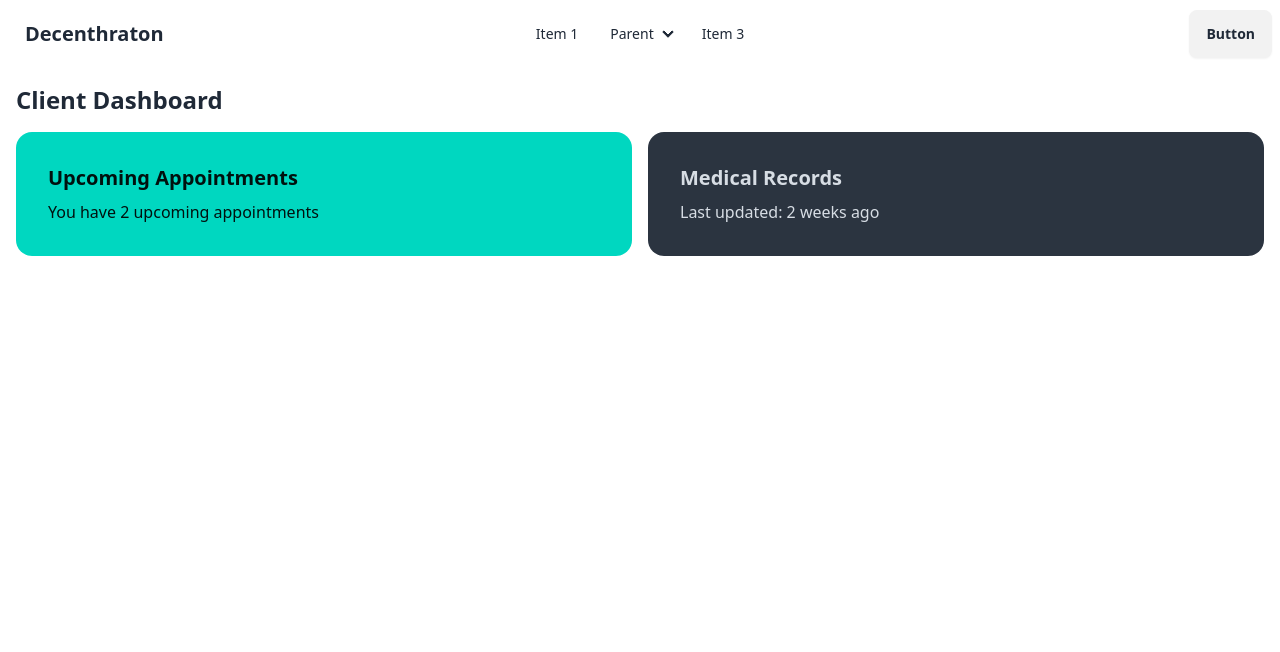
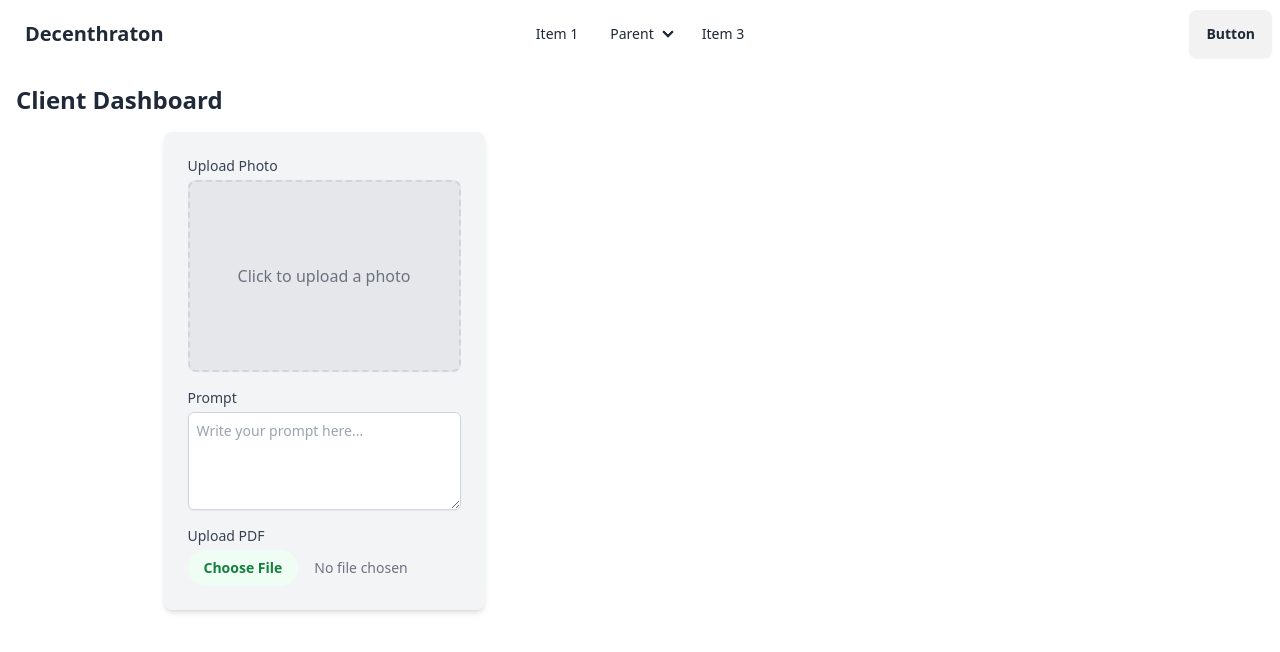
Before and after one commit to slackerkids/aitrack, a Next.js app: page /client in a window 1280 px wide. Shown: the top 652 px of the page. Built offline with nearby package versions, Linux system fonts and the light colour scheme.

Commit message:
Dashboard change

```diff
--- a/app/client/page.tsx
+++ b/app/(dashboard)/client/page.tsx
@@ -1,11 +1,9 @@
 "use client"
-import React, { useState } from 'react';
-import Sidebar from '@/components/Sidebar';
 import Client from '@/components/Client';
 
 
 export default function Dashboard() {
-  const [activeView, setActiveView] = useState<'doctor' | 'client'>('doctor');
+
   return (
     <div className="flex">
       <div className="flex-1">
--- a/app/doctor/page.tsx
+++ b/app/(dashboard)/doctor/page.tsx
@@ -1,11 +1,8 @@
 "use client"
-import React, { useState } from 'react';
-import Sidebar from '@/components/Sidebar';
 import Doctor from '@/components/Doctor';
 
 
 export default function Dashboard() {
-  const [activeView, setActiveView] = useState<'doctor' | 'client'>('doctor');
   return (
     <div className="flex">
       <div className="flex-1">
--- a/app/doctor/layout.tsx
+++ /dev/null
@@ -1,14 +0,0 @@
-import Navbar from "@/components/Navbar";
-
-export default function RootLayout({
-  children,
-}: Readonly<{
-  children: React.ReactNode;
-}>) {
-  return (
-    <>
-      <Navbar />
-      {children}
-    </>
-  );
-}
--- a/components/Client.tsx
+++ b/components/Client.tsx
@@ -1,20 +1,11 @@
+import FormClient from "./FormClient";
+
 const Client = () => {
   return (
     <div className="p-4">
       <h2 className="text-2xl font-bold mb-4">Client Dashboard</h2>
       <div className="grid grid-cols-2 gap-4">
-        <div className="card bg-accent text-accent-content">
-          <div className="card-body">
-            <h3 className="card-title">Upcoming Appointments</h3>
-            <p>You have 2 upcoming appointments</p>
-          </div>
-        </div>
-        <div className="card bg-neutral text-neutral-content">
-          <div className="card-body">
-            <h3 className="card-title">Medical Records</h3>
-            <p>Last updated: 2 weeks ago</p>
-          </div>
-        </div>
+        <FormClient />
       </div>
     </div>
   );
--- a/components/Send.tsx
+++ b/components/FormClient.tsx
@@ -2,7 +2,7 @@
 
 import React, { useState } from "react";
 
-export default function SendForm() {
+export default function FormClient() {
   const [imagePreview, setImagePreview] = useState<string | null>(null);
 
   const handleImageChange = (e: React.ChangeEvent<HTMLInputElement>) => {
```
Also changed, not shown: app/(dashboard)/layout.tsx (renamed from app/client/layout.tsx).
